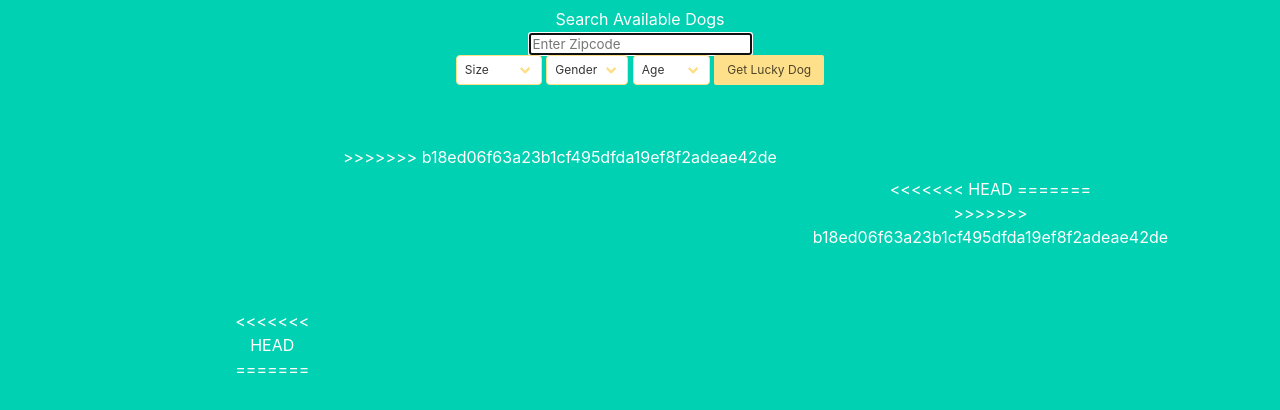
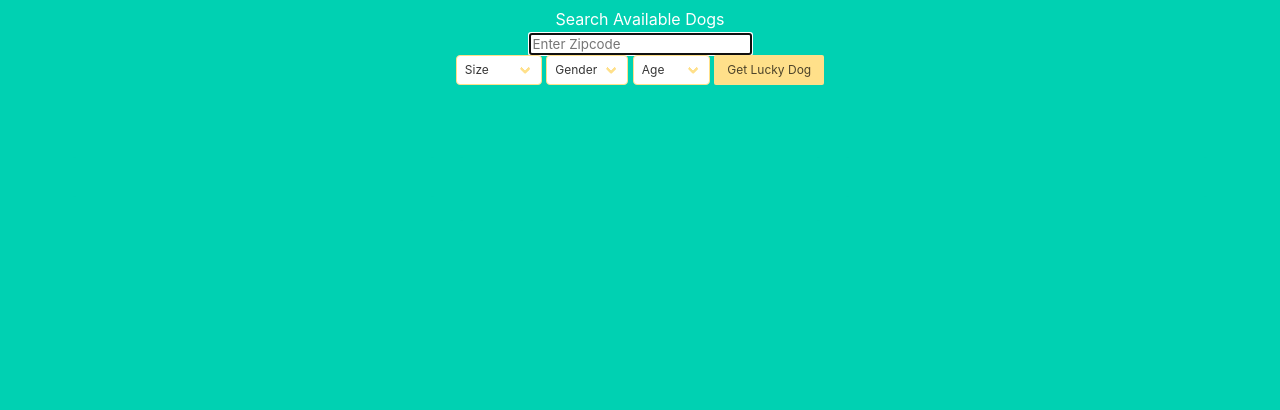
Before and after one commit to jddlwlr/You-Lucky-Dog, a plain HTML site: page index.html in a window 1280 px wide. Shown: the part 253-663 px from the top of the page. Drawn offline with nearby package versions, Linux system fonts and the light colour scheme.

Commit message:
merge conflicts

```diff
--- a/index.html
+++ b/index.html
@@ -127,10 +127,7 @@
                   </button>
                 </div>
               </div>
-<<<<<<< HEAD
-=======
               </div>
->>>>>>> b18ed06f63a23b1cf495dfda19ef8f2adeae42de
               <div class="column">
                 <div class="notification is-primary" id="breedContainer2">
                   <div id="breed-data">
@@ -139,11 +136,7 @@
                   <p><span id="breed-use"></span></p>
                   <p><span id="breed-age"></span></p>
                   <p><span id="breed-temperment"></span></p>
-<<<<<<< HEAD
-
-=======
                 </div>
->>>>>>> b18ed06f63a23b1cf495dfda19ef8f2adeae42de
                 </div>
               </div>
             </div>
```
